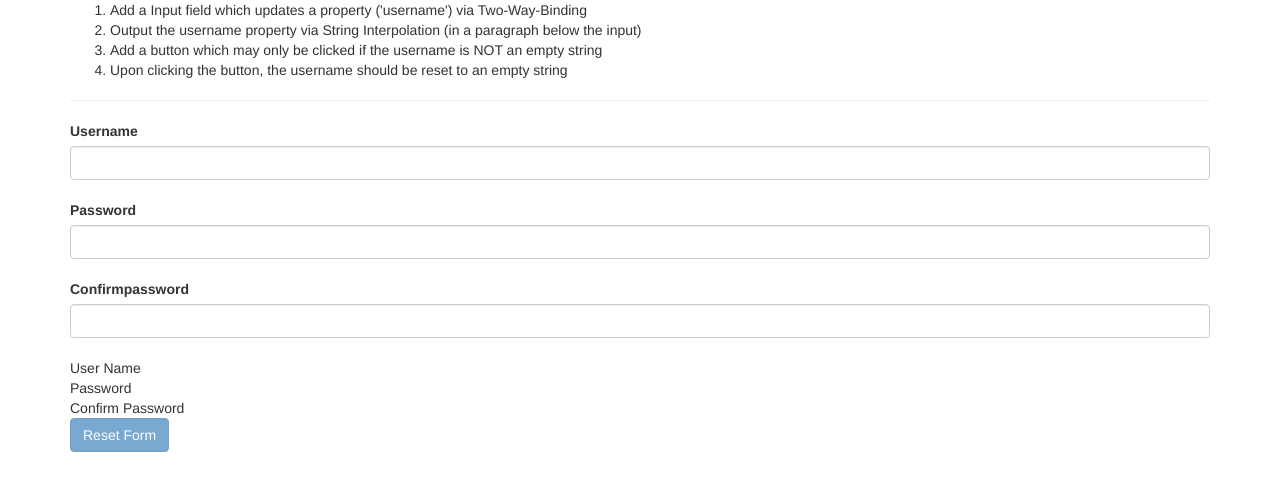
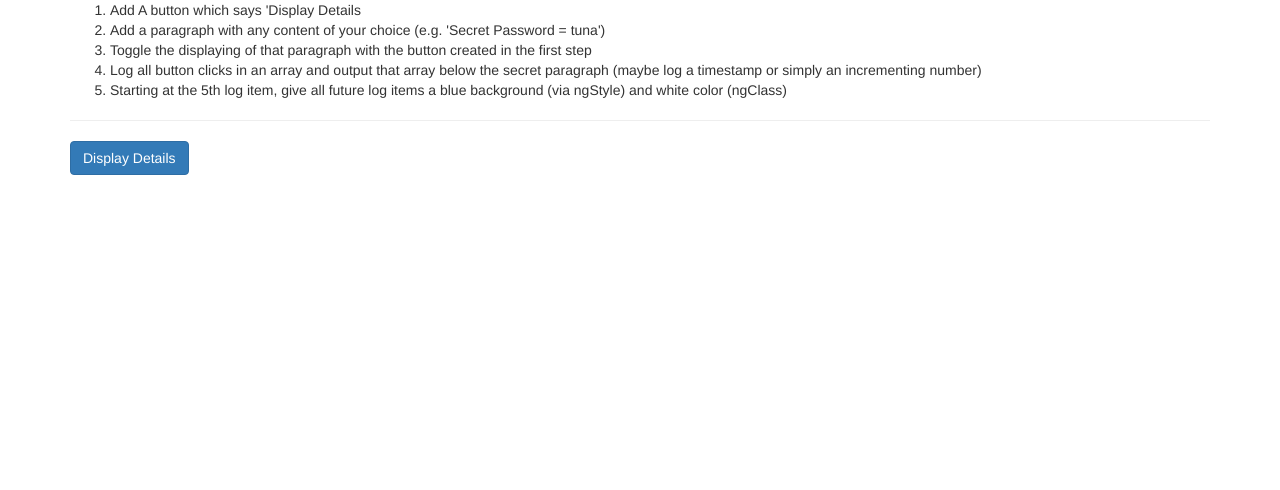
Before and after one commit to paddutraining/angular, an Angular app: page / in a window 1280 px wide. Shown: the top 490 px of the page. Built offline with nearby package versions, Linux system fonts and the light colour scheme.

Commit message:
assignment 3 done

```diff
--- a/src/app/app.component.css
+++ b/src/app/app.component.css
@@ -0,0 +1,6 @@
+.white-text{
+    color:white;
+}
+.blue-text{
+    color:blue;
+}
--- a/src/app/app.component.html
+++ b/src/app/app.component.html
@@ -2,25 +2,21 @@
     <div class="row">
       <div class="col-xs-12">
         <ol>
-      <li>Add a Input field which updates a property ('username') via Two-Way-Binding</li>
-      <li>Output the username property via String Interpolation (in a paragraph below the input)</li>
-      <li>Add a button which may only be clicked if the username is NOT an empty string</li>
-      <li>Upon clicking the button, the username should be reset to an empty string</li>
+          <li>Add A button which says 'Display Details</li>
+          <li>Add a paragraph with any content of your choice (e.g. 'Secret Password = tuna')</li>
+          <li>Toggle the displaying of that paragraph with the button created in the first step</li>
+          <li>Log all button clicks in an array and output that array below the secret paragraph (maybe log a timestamp or simply an incrementing number)</li>
+          <li>Starting at the 5th log item, give all future log items a blue background (via ngStyle) and white color (ngClass)</li>
         </ol>
+
         <hr>
-    <label for="">Username</label>
-    <input type="text" class="form-control" [(ngModel)]="username"><br>
-    <label for="">Password</label>
-    <input type="password" class="form-control" [(ngModel)]="password"><br>
-    <label for="">Confirmpassword</label>
-    <input type="password" class="form-control" [(ngModel)]="confirmpassword"><br>
-    User Name {{username}}<br>
-    Password {{password}}<br>
-    Confirm Password {{confirmpassword}}<br>
-    <button class="btn btn-primary"
-     [disabled]="username==='' && password==='' && confirmpassword===''"
-     (click)="username=''; password=''; confirmpassword=''">Reset Form</button>
-  </div>
-
+   <button class="btn btn-primary" (click)="logClicks()" >Display Details</button>
+  <p *ngIf="showSecret">Secret Password = tuna</p>
+  <div *ngFor="let items of clicks; let i=index">
+     <p [ngStyle]="{backgroundColor: i>=4 ? 'blue' : 'yellow'}"
+     [ngClass]="{'white-text': i>=4,'blue-text':i<4 }"
+     >{{items}}</p>
     </div>
       </div>
+    </div>
+  </div>
--- a/src/app/app.component.ts
+++ b/src/app/app.component.ts
@@ -6,8 +6,10 @@
   styleUrls: ['./app.component.css']
 })
 export class AppComponent {
-  title = 'angular';
-  username:string='';
-  password:string='';
-  confirmpassword:string='';
+  showSecret=false;
+  clicks:any=[]
+  logClicks(){
+    this.showSecret=!this.showSecret;
+this.clicks.push(new Date());
+  }
 }
```
Also changed, not shown: src/app/app.module.ts (+6 -2 lines). Lines whose indentation alone changed are shown as unchanged.
